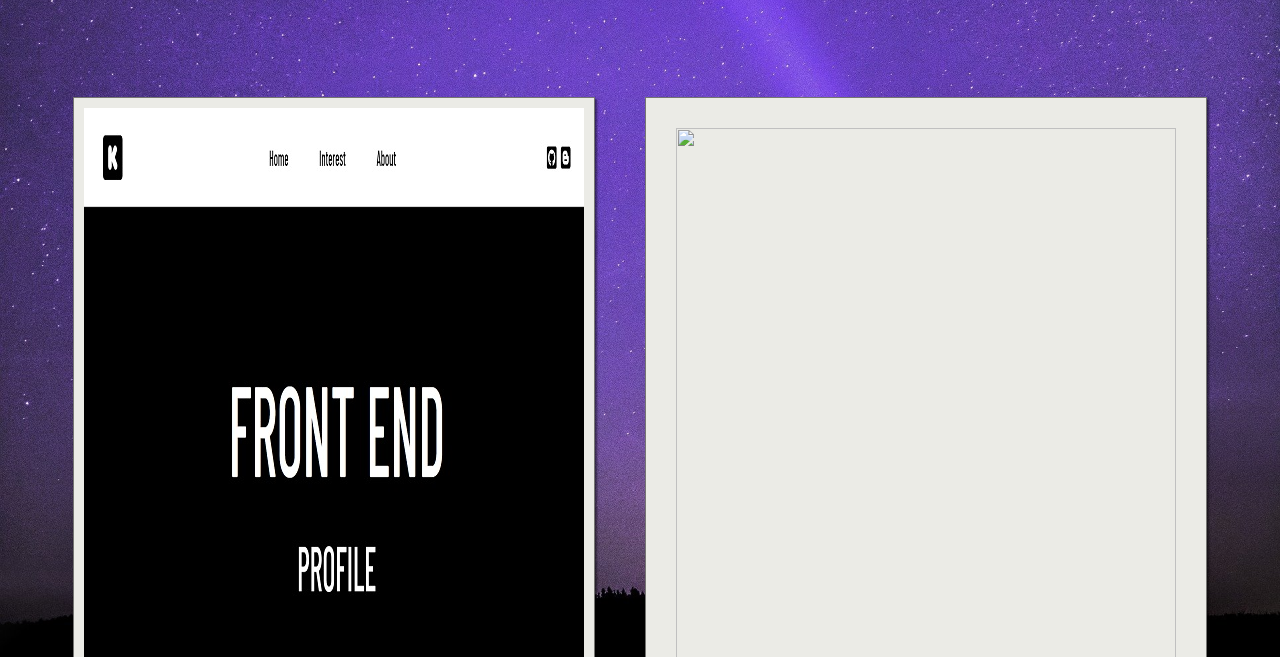
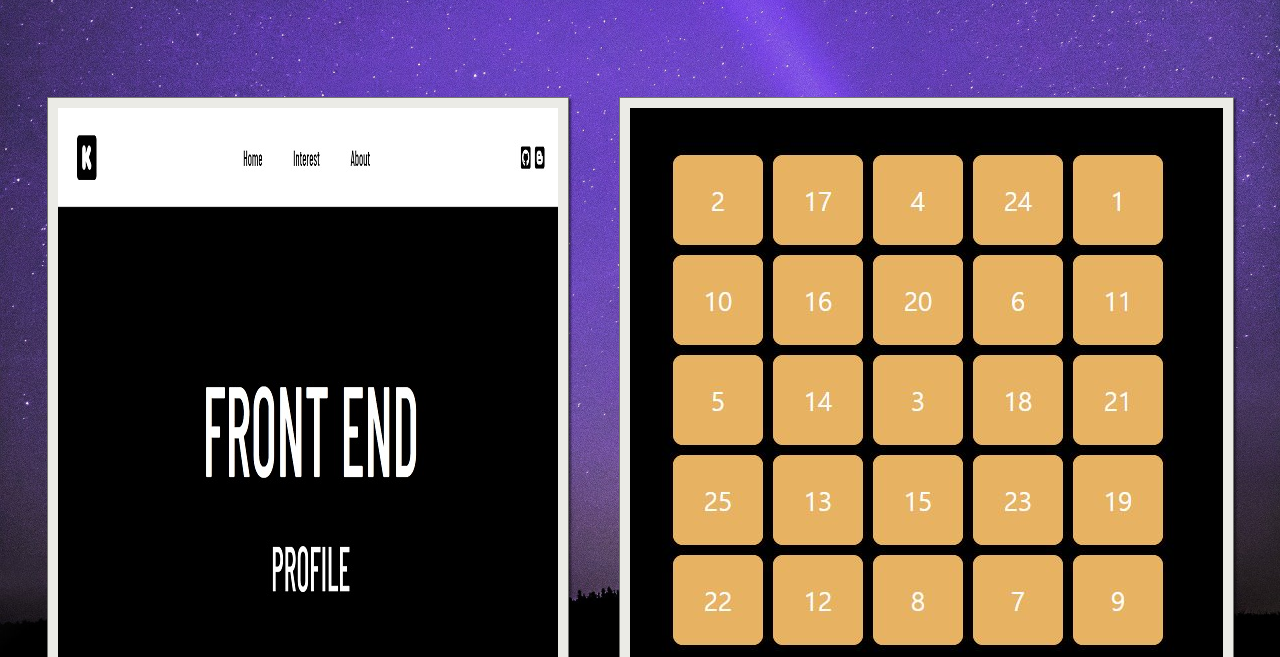
Before and after one commit to kyday/westudy, a plain HTML site: page index.html in a window 1280 px wide. Shown: the part 143-800 px from the top of the page. Drawn offline with nearby package versions, Linux system fonts and the light colour scheme.

Commit message:
Update index.html

```diff
--- a/index.html
+++ b/index.html
@@ -35,7 +35,7 @@
                       </figure>
 
                       <figure>
-                        <a href="https://kyday.github.io/profile/minigame/" target="_blank"><img id="game__img" src="/images/game.JPG"></a>
+                        <a href="https://kyday.github.io/profile/minigame/" target="_blank"><img id="game__img" src="/images/1to50.jpg"></a>
                         <figcaption>MINI GAME 1 to 50</figcaption>
                       </figure>
             </section>
```
